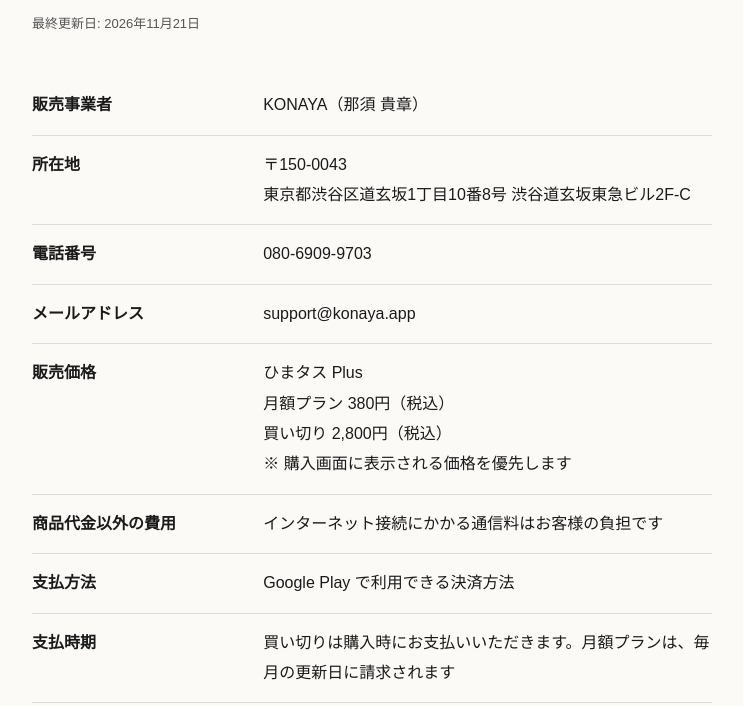
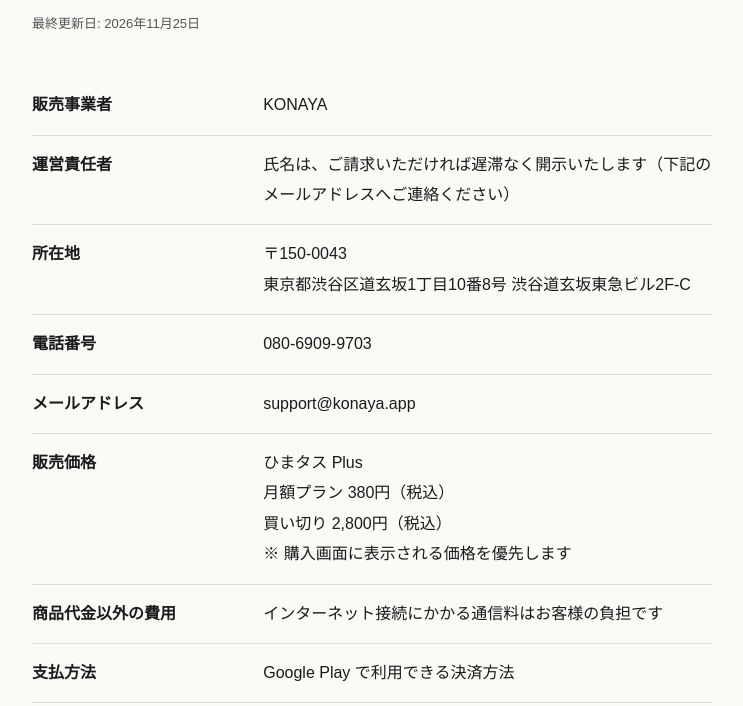
Before and after one commit to takaakinasu-netizen/himatasu-site, a plain HTML site: page tokusho.html in a window 1280 px wide. Shown: the part 94-800 px from the top of the page, without its empty margins (268-1011 px from the left). Drawn offline with Linux system fonts and the light colour scheme.

Commit message:
公開ページから氏名を外す（特商法は請求時に開示の形に）
Co-Authored-By: Claude Opus 5.5 <noreply@anthropic.com>

```diff
--- a/tokusho.html
+++ b/tokusho.html
@@ -82,9 +82,10 @@
 <body>
 <main>
   <h1>特定商取引法に基づく表記</h1>
-  <p class="date">最終更新日: 2026年11月21日</p>
+  <p class="date">最終更新日: 2026年11月25日</p>
   <table>
-    <tr><th>販売事業者</th><td>KONAYA（那須 貴章）</td></tr>
+    <tr><th>販売事業者</th><td>KONAYA</td></tr>
+    <tr><th>運営責任者</th><td>氏名は、ご請求いただければ遅滞なく開示いたします（下記のメールアドレスへご連絡ください）</td></tr>
     <tr><th>所在地</th><td>〒150-0043<br>東京都渋谷区道玄坂1丁目10番8号 渋谷道玄坂東急ビル2F-C</td></tr>
     <tr><th>電話番号</th><td>080-6909-9703</td></tr>
     <tr><th>メールアドレス</th><td>support@konaya.app</td></tr>
```
Also changed, not shown: index.html (+0 -2 lines), privacy.html (+2 -2 lines).
